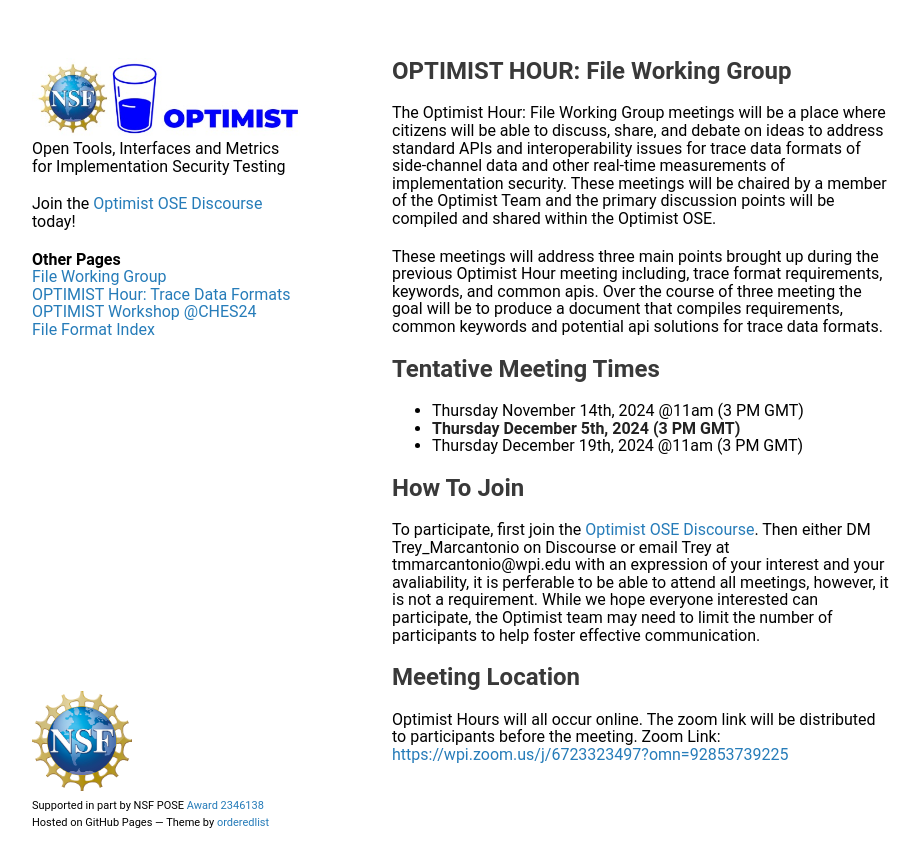
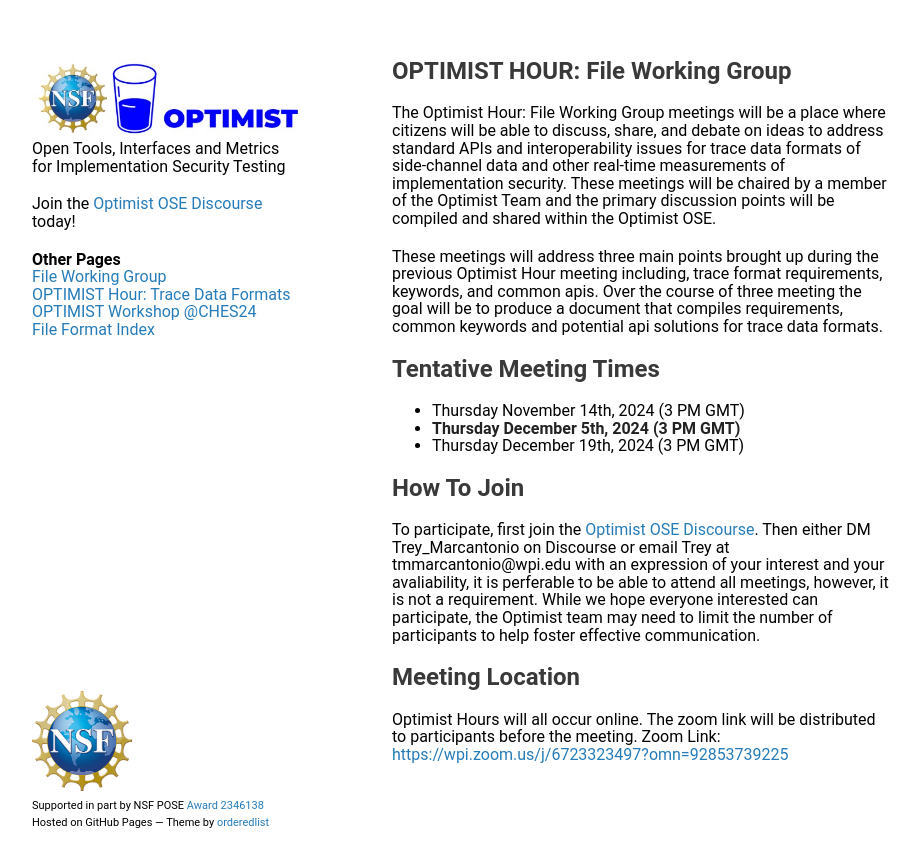
Before and after one commit to optimist-workshop/optimist-ose, a Jekyll site: the page built from docs/working-group.markdown, in a window 1280 px wide. Shown: the top 867 px of the page, without its empty margins (178-1098 px from the left). Built offline with Jekyll 4.4.1, drawn with Linux system fonts in a browser that asks for light colours.

Commit message:
Update working-group.markdown

```diff
--- a/docs/working-group.markdown
+++ b/docs/working-group.markdown
@@ -12,9 +12,9 @@
 
 ## Tentative Meeting Times
 
-* Thursday November 14th, 2024  @11am (3 PM GMT)
+* Thursday November 14th, 2024  (3 PM GMT)
 * **Thursday December 5th, 2024 (3 PM GMT)**
-* Thursday December 19th, 2024 @11am (3 PM GMT)
+* Thursday December 19th, 2024 (3 PM GMT)
 
 ## How To Join
 
```
